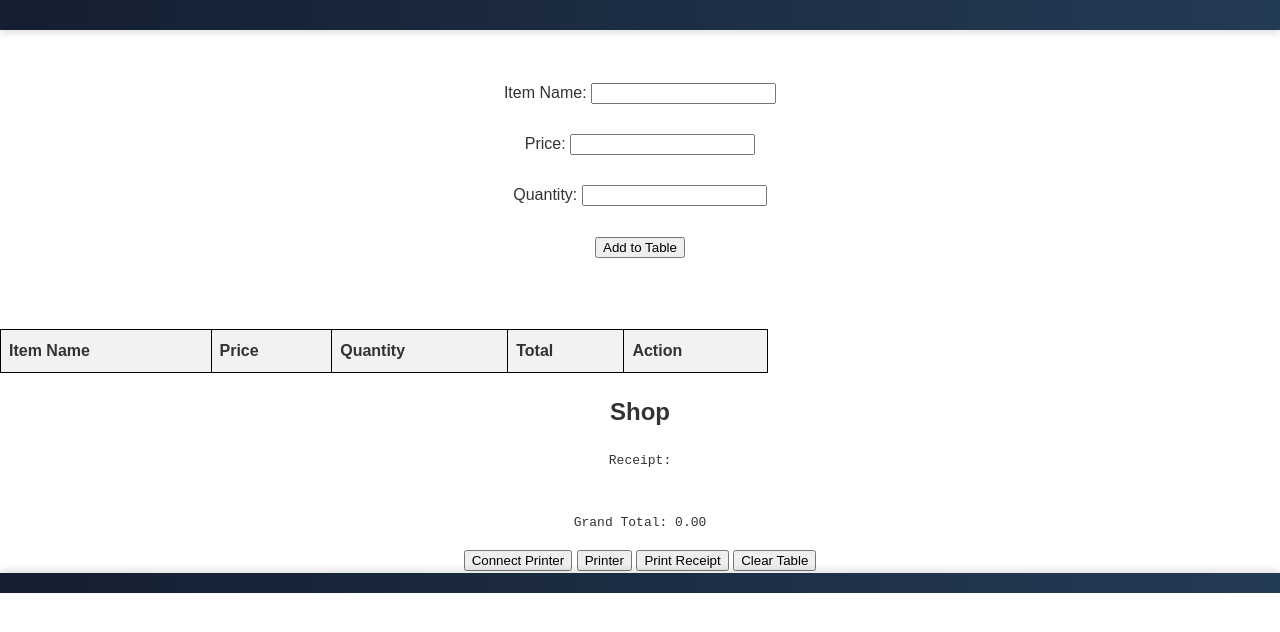
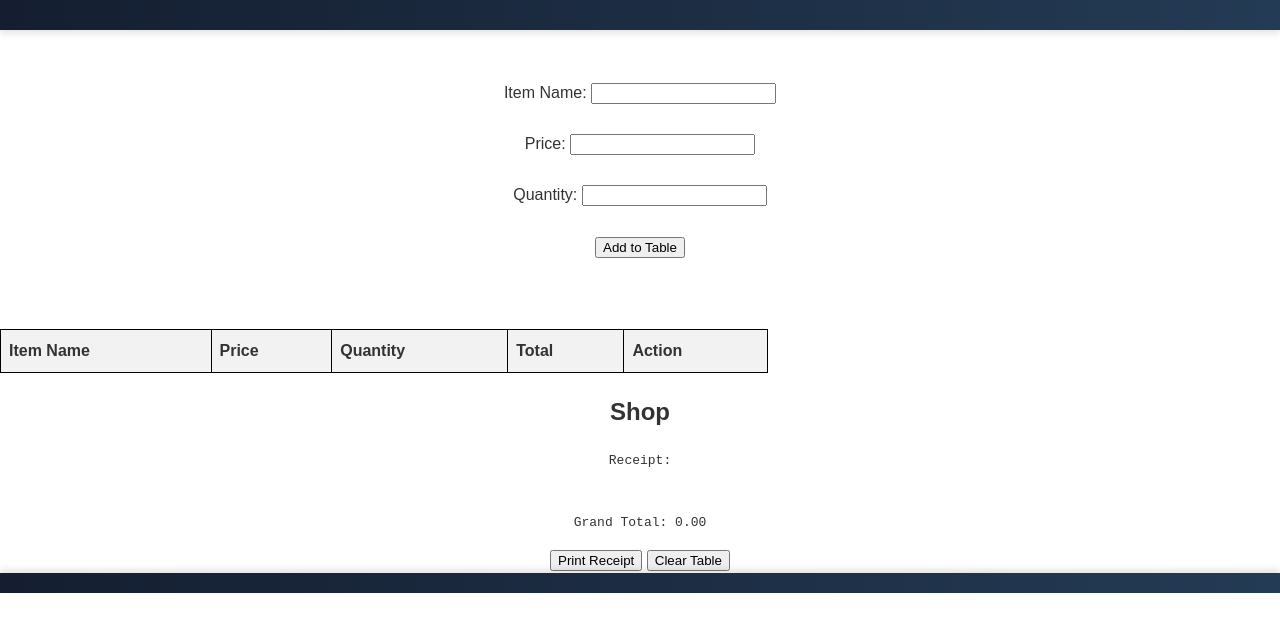
Before and after one commit to rasanajana20/shop, a plain HTML site: page Sales/index.html in a window 1280 px wide. Drawn offline with Linux system fonts and the light colour scheme.

Commit message:
Update index.html

```diff
--- a/Sales/index.html
+++ b/Sales/index.html
@@ -44,8 +44,6 @@
         <h2>Shop</h2>
         <pre id="receipt">Receipt:</pre>
     </div>
-    <button onclick="connectPrinter()">Connect Printer</button>
-    <button onclick="print()">Printer</button>
     <button onclick="printReceipt()">Print Receipt</button>
     <button onclick="clearTable()">Clear Table</button>
 
```
